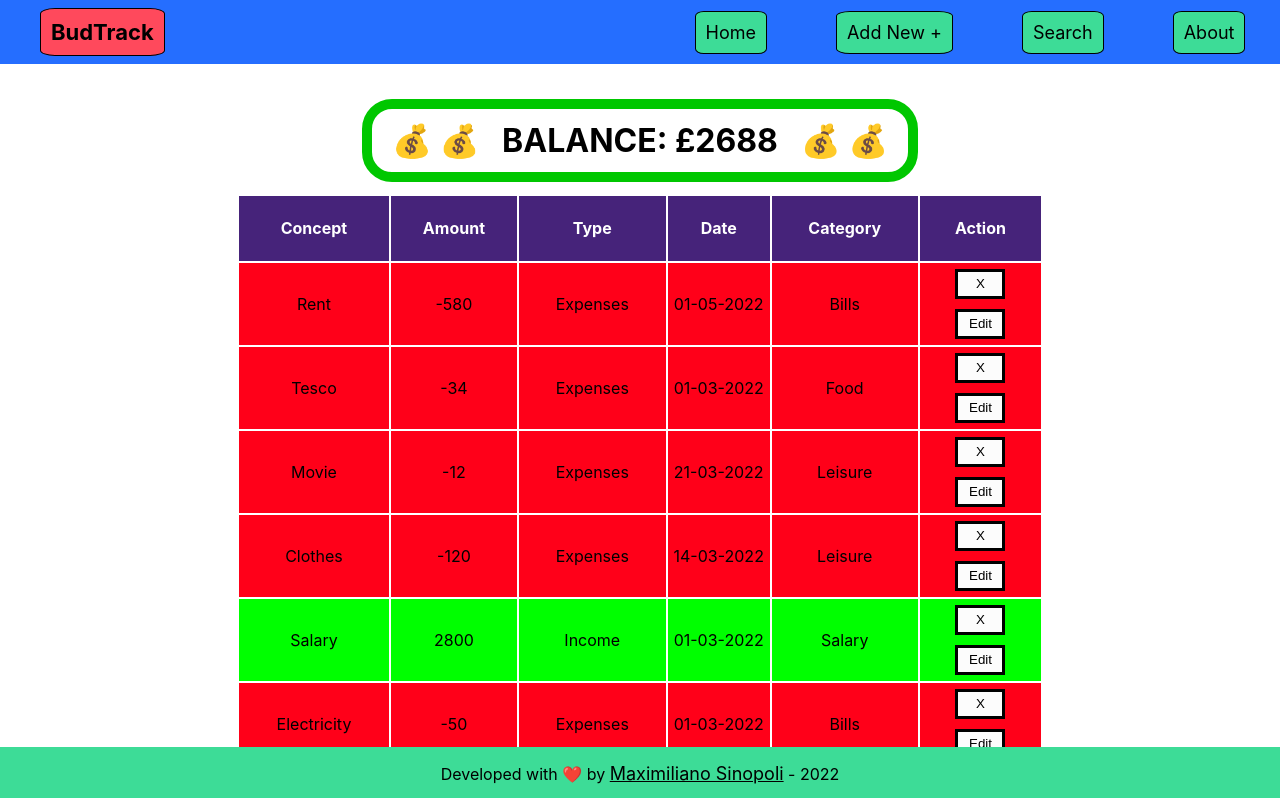
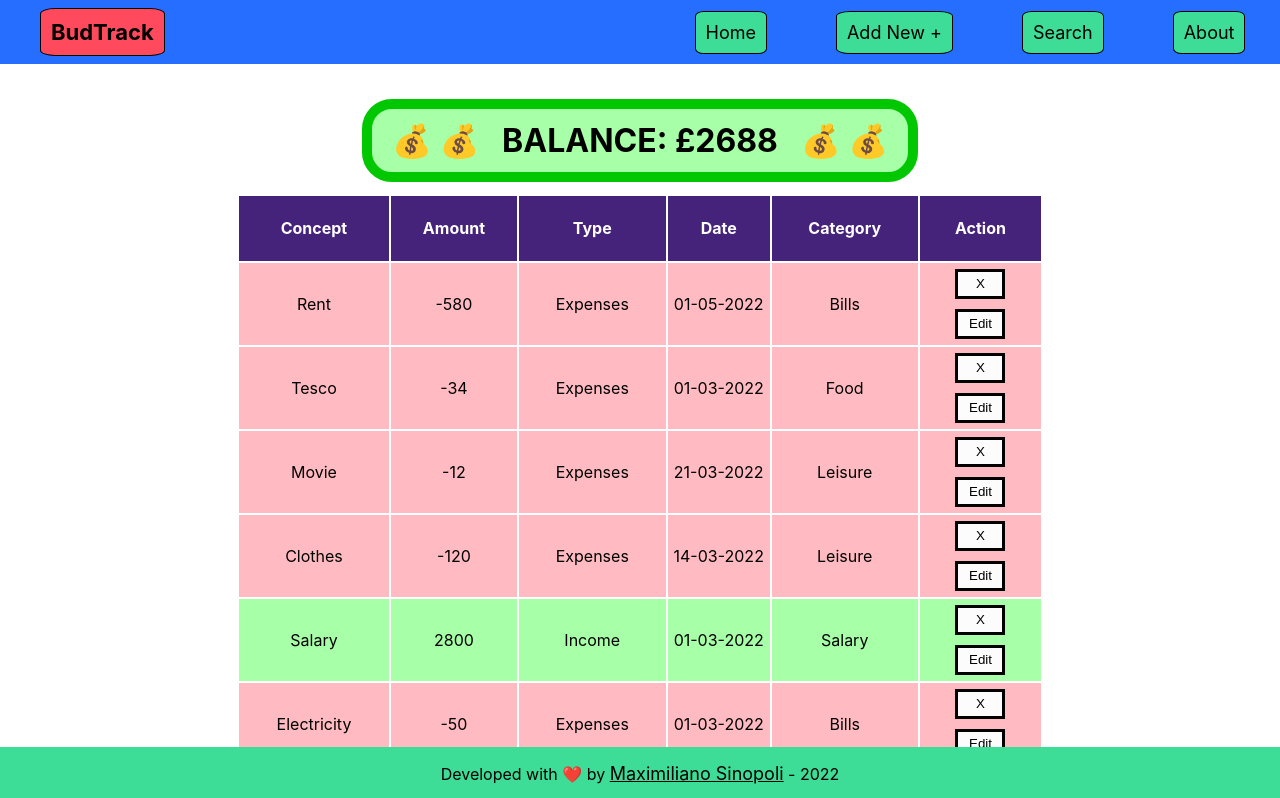
Before and after one commit to maximilianosinopoli/alkemy-challenge-full, a React (Create React App) app in the folder client/: page / in a window 1280 px wide. Shown: the top 798 px of the page. Built offline with nearby package versions, Linux system fonts and the light colour scheme.

Commit message:
Background colors changed

```diff
--- a/client/src/index.css
+++ b/client/src/index.css
@@ -95,11 +95,11 @@ a {
 }
 
 .expenses {
-  background-color: #ff0019;
+  background-color: #ffbbc1;
 }
 
 .income {
-  background-color: rgb(0, 255, 0);
+  background-color: rgb(167, 255, 167);
 }
 
 .developer {
@@ -140,6 +140,7 @@ tr {
   padding: 12px 20px 12px 20px;
   border-radius: 30px;
   border: 10px rgb(0, 199, 0) solid;
+  background-color: rgb(167, 255, 167);
 }
 
 .red {
@@ -147,6 +148,7 @@ tr {
   padding: 12px 20px 12px 20px;
   border-radius: 30px;
   border: 10px red solid;
+  background-color: #ffbbc1;
 }
 
 .form {
```
